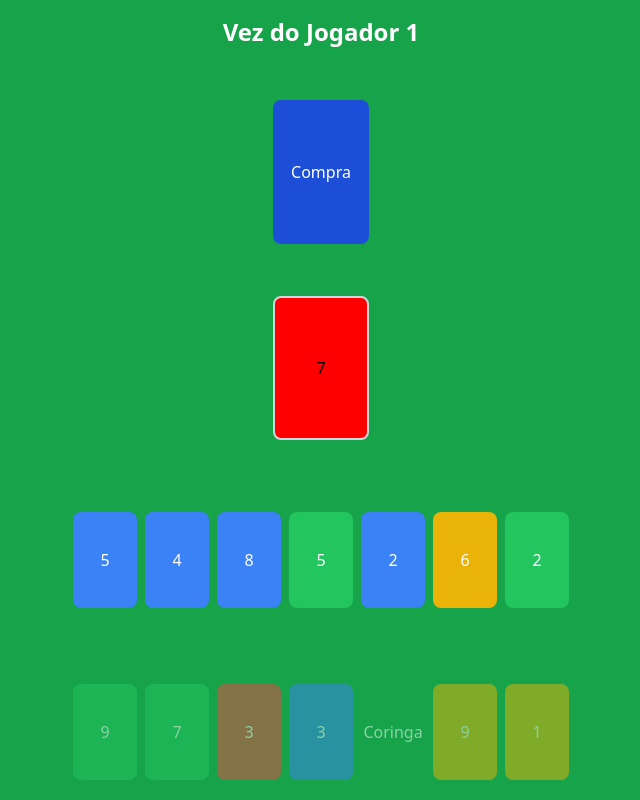
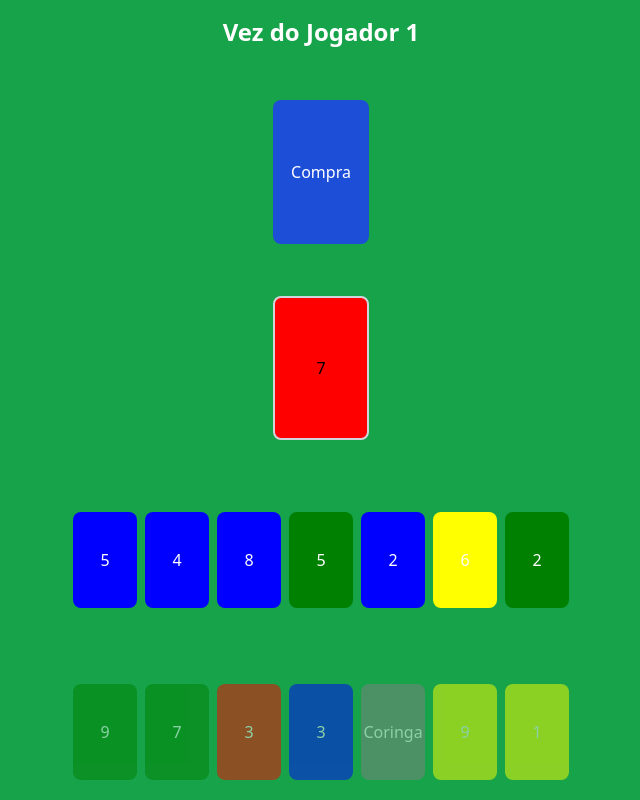
Before and after one commit to abraaoaraujo-blib/onufamily, a plain HTML site: page index.html in a window 1280 px wide. Shown: the whole page, without its empty margins (319-959 px from the left). Drawn offline with nearby package versions, Linux system fonts and the light colour scheme.

Commit message:
index.html

```diff
--- a/index.html
+++ b/index.html
@@ -109,8 +109,9 @@
 
       player1.forEach((card, index) => {
         const el = document.createElement("div");
-        el.className = `w-16 h-24 rounded-lg text-white flex items-center justify-center m-1 cursor-pointer bg-${card.color}-500`;
+        el.className = `w-16 h-24 rounded-lg text-white flex items-center justify-center m-1 cursor-pointer`;
         el.textContent = card.number;
+        el.style.backgroundColor = card.color === 'wild' ? 'gray' : card.color;
         if (currentPlayer === 1) {
           el.onclick = () => playCard(card, index, player1);
         } else {
@@ -121,8 +122,9 @@
 
       player2.forEach((card, index) => {
         const el = document.createElement("div");
-        el.className = `w-16 h-24 rounded-lg text-white flex items-center justify-center m-1 cursor-pointer bg-${card.color}-500`;
+        el.className = `w-16 h-24 rounded-lg text-white flex items-center justify-center m-1 cursor-pointer`;
         el.textContent = card.number;
+        el.style.backgroundColor = card.color === 'wild' ? 'gray' : card.color;
         if (currentPlayer === 2) {
           el.onclick = () => playCard(card, index, player2);
         } else {
```
